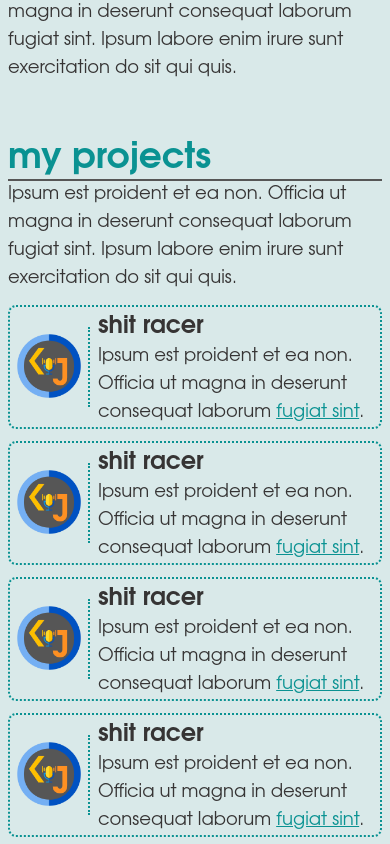
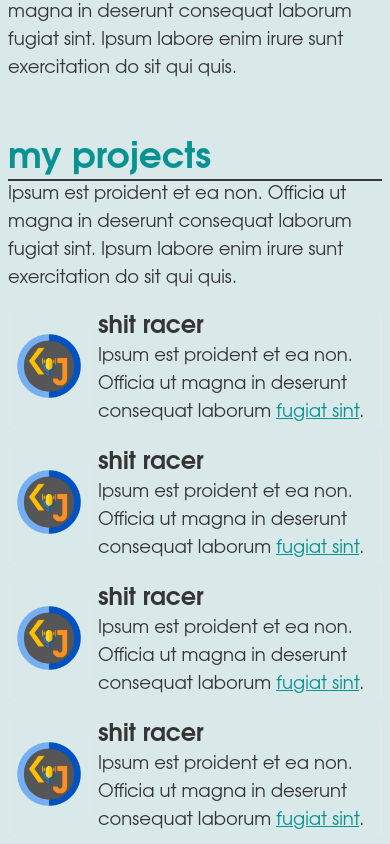
Before and after one commit to kimjisena/kimjisena.github.io, a React (Create React App) app: page / in a window 390 px wide. Shown: the part 1820-2664 px from the top of the page. Built offline with nearby package versions, Linux system fonts and the light colour scheme.

Commit message:
projects section responsive to theme toggle

```diff
--- a/src/components/mobile/ProjectCard.jsx
+++ b/src/components/mobile/ProjectCard.jsx
@@ -1,21 +1,23 @@
-import React from 'react';
+import React, { useContext} from 'react';
 import logo1 from '../../res/images/logo1.png';
+import { ThemeContext } from '../theme-context';
 
 export default function ProjectCard() {
+  const theme = useContext(ThemeContext);
   return (
-    <div className='flex flex-row border-2 border-cool-blue rounded-lg border-dotted mb-3'>
+    <div className={`flex flex-row border-2 ${theme.H1} rounded-lg border-dotted mb-3`}>
         {/*project logo*/}
-        <div className='w-20 h-20 shrink-0 self-center border-r-2 border-cool-blue border-dotted'>
+        <div className={`w-20 h-20 shrink-0 self-center border-r-2 ${theme.H1} border-dotted`}>
             <img src={logo1} alt=''/>
         </div>
 
         {/*project title and description*/}
         <div className='ml-2'>
-            <h2 className='text-cooler-black text-2xl font-bold mt-1 font-my-sans'>shit racer</h2>
-            <p className='text-cooler-black text-lg font-my-sans'>
+            <h2 className={`${theme.pH2} text-2xl font-bold mt-1 font-my-sans`}>shit racer</h2>
+            <p className={`${theme.pH2} text-lg font-my-sans`}>
                 Ipsum est proident et ea non.
                 Officia ut magna in deserunt consequat laborum
-                {/*project link*/} <a href={'#about'} className='text-cool-blue hover:text-cool-green visited:text-cool-yellow underline'>fugiat sint</a>.
+                {/*project link*/} <a href={'#about'} className={`${theme.H1} hover:text-cool-green visited:text-cool-yellow underline`}>fugiat sint</a>.
             </p>
         </div>
     </div>
--- a/src/components/mobile/Projects.jsx
+++ b/src/components/mobile/Projects.jsx
@@ -1,13 +1,16 @@
-import React from 'react';
+import React, {useContext} from 'react';
 import ProjectCard from './ProjectCard';
+import { ThemeContext } from '../theme-context';
 
 export default function Projects() {
+  const theme = useContext(ThemeContext);
+
   return (
     <section className='col-span-full mt-2'>
       <h1 id='projects' className='invisible h-12'>my projects</h1>
-      <h1 className='text-4xl text-cool-blue font-bold border-b-2 border-cool-black font-my-sans'>my projects</h1>
+      <h1 className={`text-4xl ${theme.H1} font-bold border-b-2 ${theme.h1Border} font-my-sans`}>my projects</h1>
       {/*introductory text*/}
-      <p className='text-cooler-black text-lg mb-3 font-my-sans'>
+      <p className={`${theme.pH2} text-lg mb-3 font-my-sans`}>
         Ipsum est proident et ea non. Officia ut magna in deserunt consequat laborum fugiat sint. Ipsum labore enim irure sunt exercitation do sit qui quis.
       </p>
 
```
